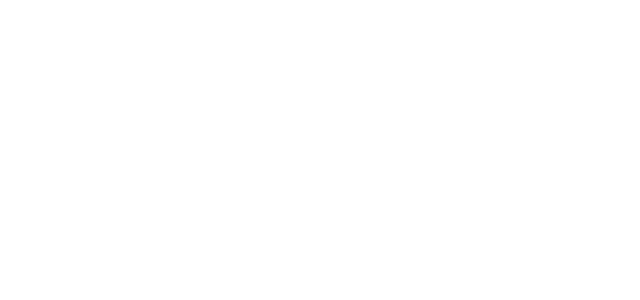
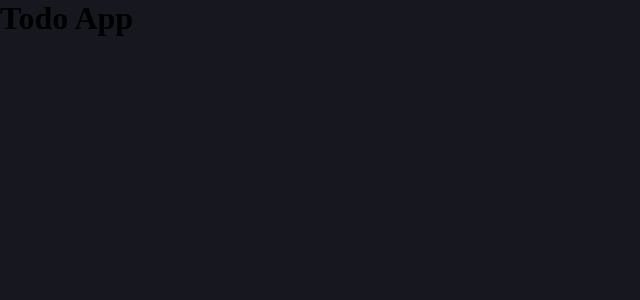
Before and after one commit to Mogakamo/Todo, a Vue app: page / in a window 1280 px wide. Shown: the top 300 px of the page, without its empty margins (0-640 px from the left). Built offline with nearby package versions, Linux system fonts and the light colour scheme.

Commit message:
added the topnavbar file

```diff
--- a/src/App.vue
+++ b/src/App.vue
@@ -4,4 +4,16 @@
   </div>
 </template>
 
-<style lang="scss"></style>
+<style>
+* {
+  margin: 0;
+  padding: 0;
+  box-sizing: border-box;
+}
+
+.app {
+  background-color: #17181f;
+  min-height: 100vh;
+  min-width: 100vw;
+}
+</style>
--- a/src/components/Todo.vue
+++ b/src/components/Todo.vue
@@ -1,5 +1,7 @@
 <template>
-  <div class="todo-wrapper"></div>
+  <div class="todo-wrapper">
+    <h1>Todo App</h1>
+  </div>
 </template>
 
 <script>
```
Also changed, not shown: src/components/TopNav.vue (added, +9 -0 lines).
